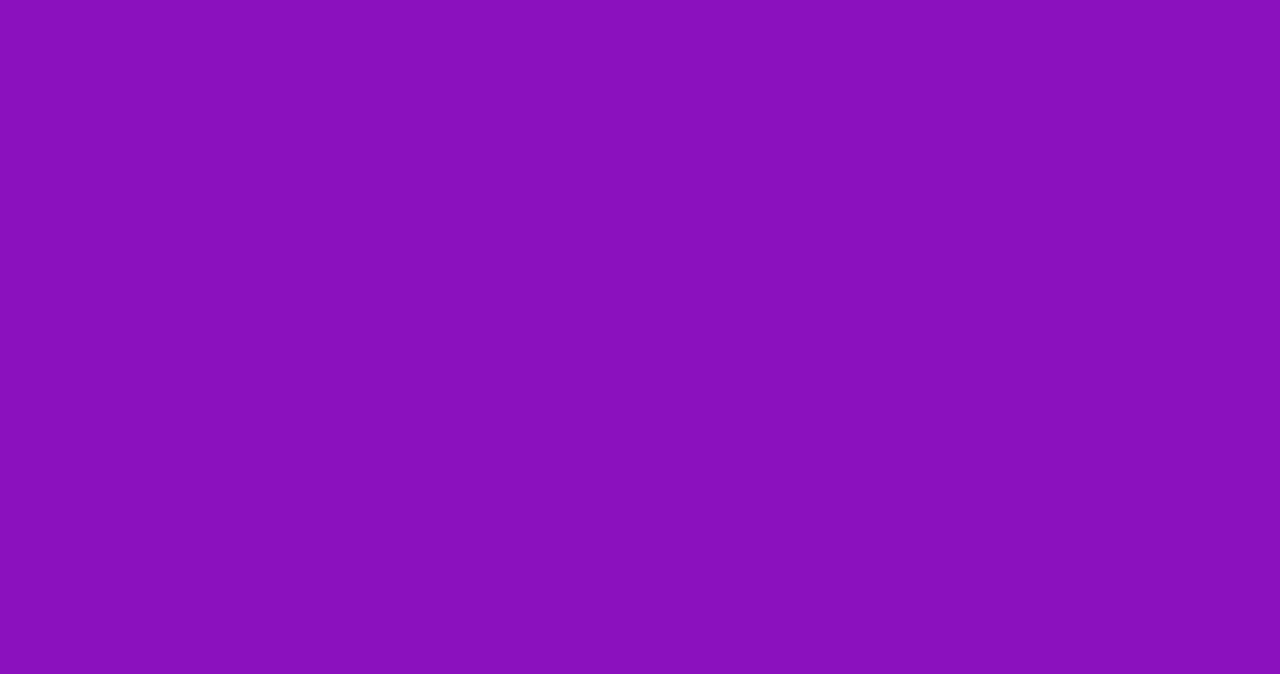
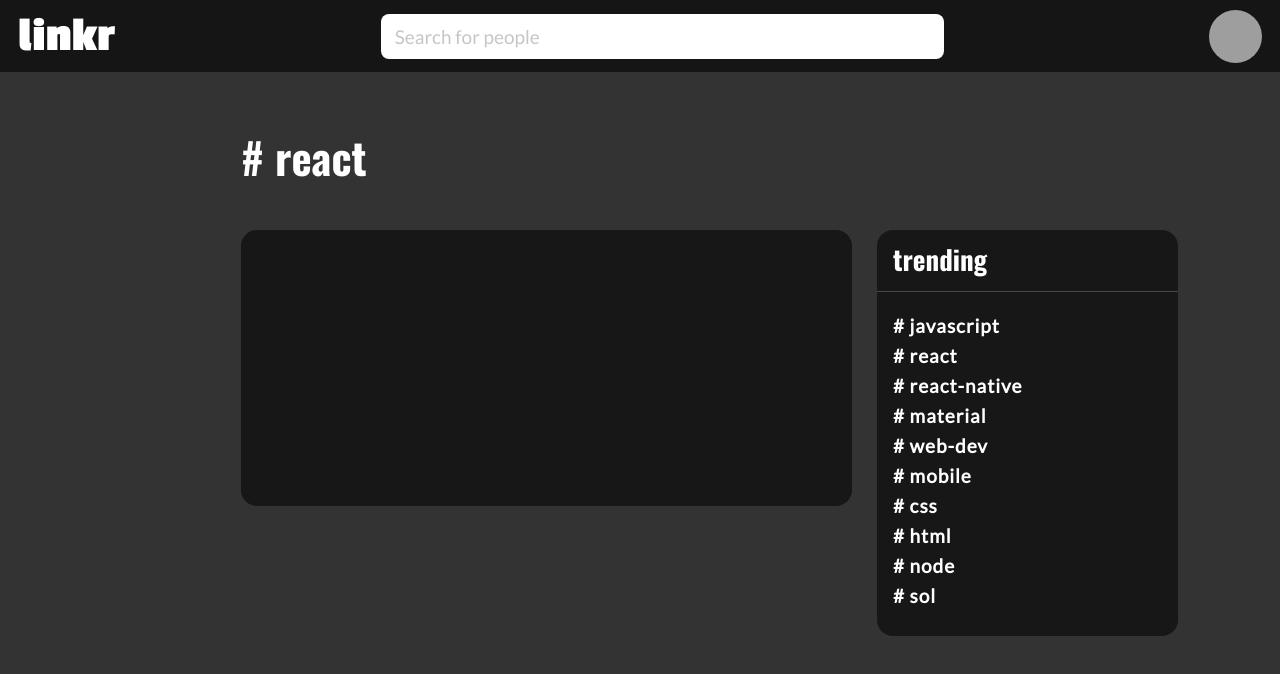
Before and after one commit to FrancoTalles/projeto18-linkr-frontend, a React (Create React App) app: page /hashtag/1 in a window 1280 px wide. Before the commit this address had no page. Shown: the top 674 px of the page. Built offline with nearby package versions, Linux system fonts and the light colour scheme; grey boxes are pictures that could not be loaded.

Commit message:
Feat: hashtag page

```diff
--- a/src/App.js
+++ b/src/App.js
@@ -4,9 +4,11 @@ import AuthProvider from "./contexts/auth.context.js";
 import SignUp from "../src/components/SignUp.js";
 import SignIn from "./components/SignIn.js";
 import UserPage from "./components/UserPage/UserPage.js";
+import Hashtag from "./pages/hashtag/hashtag.js";
 //Quem estiver fazendo a rota timeline, por favor remove o comentário no components SingIn quando recebe a resposta da promise por favor.
 function App() {
-  return (<>
+  return (
+    <>
       <GlobalStyle />
       <AuthProvider>
         <BrowserRouter>
@@ -14,6 +16,7 @@ function App() {
             <Route path="/sign-up" element={<SignUp />} />
             <Route path="/" element={<SignIn />} />
             <Route path="/user/:id" element={<UserPage />} />
+            <Route path="/hashtag/:hashtag" element={<Hashtag />} />
           </Routes>
         </BrowserRouter>
       </AuthProvider>
--- /dev/null
+++ b/src/pages/hashtag/hashtag.js
@@ -0,0 +1,52 @@
+import Header from "../../components/Header/Header";
+import {
+  HashtagContainer,
+  HashtagLeft,
+  HashtagRight,
+  HashtagsBox,
+  HashtagsBoxTitle,
+  HashtagsRoutes,
+  HashtagTitle,
+  PostTeste,
+} from "./style";
+
+export default function Hashtag() {
+  // teste para fazer a lista de hashtags
+  const hashtags = [
+    "javascript",
+    "react",
+    "react-native",
+    "material",
+    "web-dev",
+    "mobile",
+    "css",
+    "html",
+    "node",
+    "sol",
+  ];
+  return (
+    <>
+      <Header />
+      <HashtagContainer>
+        <HashtagLeft>
+          <HashtagTitle>
+            <p># react</p>
+          </HashtagTitle>
+          <PostTeste />
+        </HashtagLeft>
+        <HashtagRight>
+          <HashtagsBox>
+            <HashtagsBoxTitle>
+              <h1>trending</h1>
+            </HashtagsBoxTitle>
+            {hashtags?.map((item, index) => (
+                <HashtagsRoutes>
+                <p># {item}</p>
+              </HashtagsRoutes>
+            ))}
+          </HashtagsBox>
+        </HashtagRight>
+      </HashtagContainer>
+    </>
+  );
+}
--- /dev/null
+++ b/src/pages/hashtag/style.js
@@ -0,0 +1,78 @@
+import styled from "styled-components";
+
+export const HashtagContainer = styled.div`
+  padding-top: 72px;
+  width: 100vw;
+  height: 100vh;
+  display: flex;
+  background-color: #333333;
+`;
+
+export const HashtagLeft = styled.div`
+  margin-left: 241px;
+`;
+
+export const HashtagRight = styled.div`
+  margin-left: 25px;
+`;
+
+export const HashtagsBox = styled.div`
+  width: 301px;
+  height: 406px;
+  border-radius: 16px;
+  background-color: #171717;
+  margin-top: 158px;
+`;
+
+export const HashtagsBoxTitle = styled.div`
+  border-bottom: 1px solid #484848;
+  margin-bottom: 22px;
+  h1 {
+    font-family: "Oswald", sans-serif;
+    font-style: normal;
+    font-weight: 700;
+    font-size: 27px;
+    line-height: 40px;
+    color: #ffffff;
+    margin-left: 16px;
+    padding-top: 9px;
+    padding-bottom: 12px;
+  }
+`;
+
+export const HashtagsRoutes = styled.div`
+    margin-left: 16px;
+    margin-bottom: 7px;
+    p {
+        font-family: 'Lato', sans-serif;
+        font-style: normal;
+        font-weight: 700;
+        font-size: 19px;
+        line-height: 23px;
+        letter-spacing: 0.05em;
+        color: #ffffff;
+    }
+`
+
+export const HashtagTitle = styled.div`
+  margin-top: 53px;
+  margin-bottom: 41px;
+  display: flex;
+  p {
+    font-family: "Oswald", sans-serif;
+    font-style: normal;
+    font-weight: 700;
+    font-size: 43px;
+    line-height: 64px;
+    color: #ffffff;
+  }
+`;
+
+//post para testes, lembrar de pegar o post do alexandre
+
+export const PostTeste = styled.div`
+  width: 611px;
+  height: 276px;
+  background-color: #171717;
+  border-radius: 16px;
+`;
```
Lines whose indentation alone changed are shown as unchanged.
